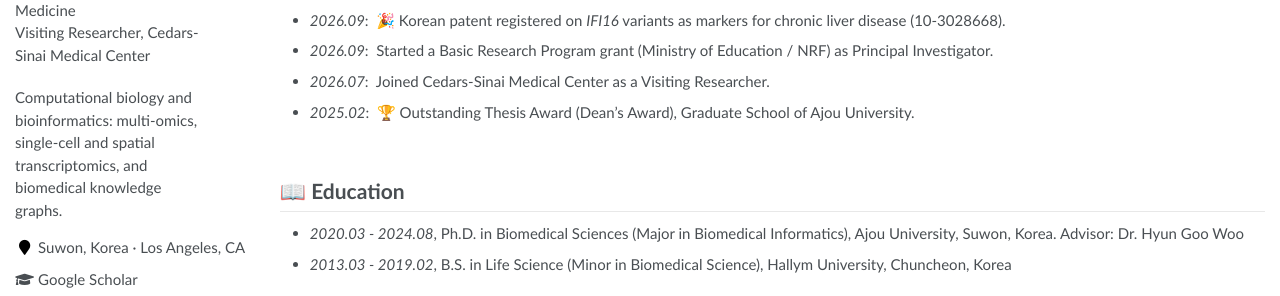
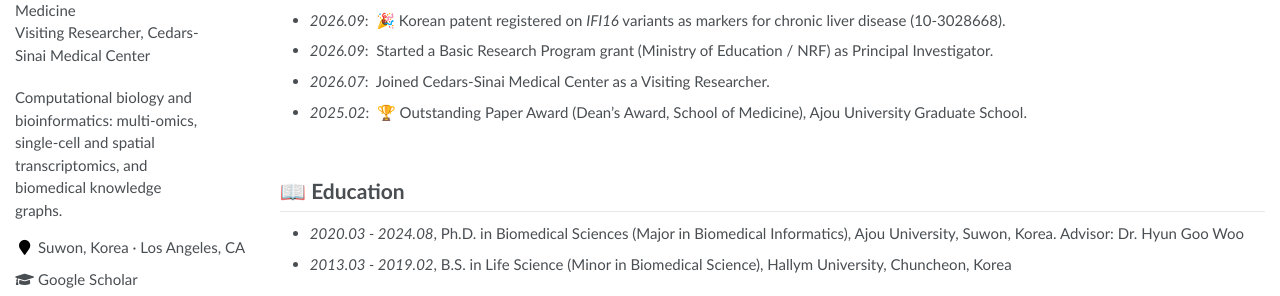
Before and after one commit to doyoonkim-ed/doyoonkim-ed.github.io, a Jekyll site: the page built from _pages/about.md, in a window 1280 px wide and 900 px high. Shown: the part 382-678 px from the top of the window. Built offline with Jekyll 4.4.1, drawn with Linux system fonts in a browser that asks for light colours; some web fonts are replaced.

Commit message:
Correct award name in News
Co-Authored-By: Claude Opus 5.5 <noreply@anthropic.com>
Claude-Session: https://claude.ai/code/session_01QJZZDb9s9CxVdjUGw7qkxB

```diff
--- a/_pages/about.md
+++ b/_pages/about.md
@@ -22,7 +22,7 @@ My current research focuses on:
 - *2026.09*: &nbsp;🎉 Korean patent registered on _IFI16_ variants as markers for chronic liver disease (10-3028668).
 - *2026.09*: &nbsp;Started a Basic Research Program grant (Ministry of Education / NRF) as Principal Investigator.
 - *2026.07*: &nbsp;Joined Cedars-Sinai Medical Center as a Visiting Researcher.
-- *2025.02*: &nbsp;🏆 Outstanding Thesis Award (Dean's Award), Graduate School of Ajou University.
+- *2025.02*: &nbsp;🏆 Outstanding Paper Award (Dean's Award, School of Medicine), Ajou University Graduate School.
 
 # 📖 Education
 - *2020.03 - 2024.08*, Ph.D. in Biomedical Sciences (Major in Biomedical Informatics), Ajou University, Suwon, Korea. Advisor: Dr. Hyun Goo Woo
```
